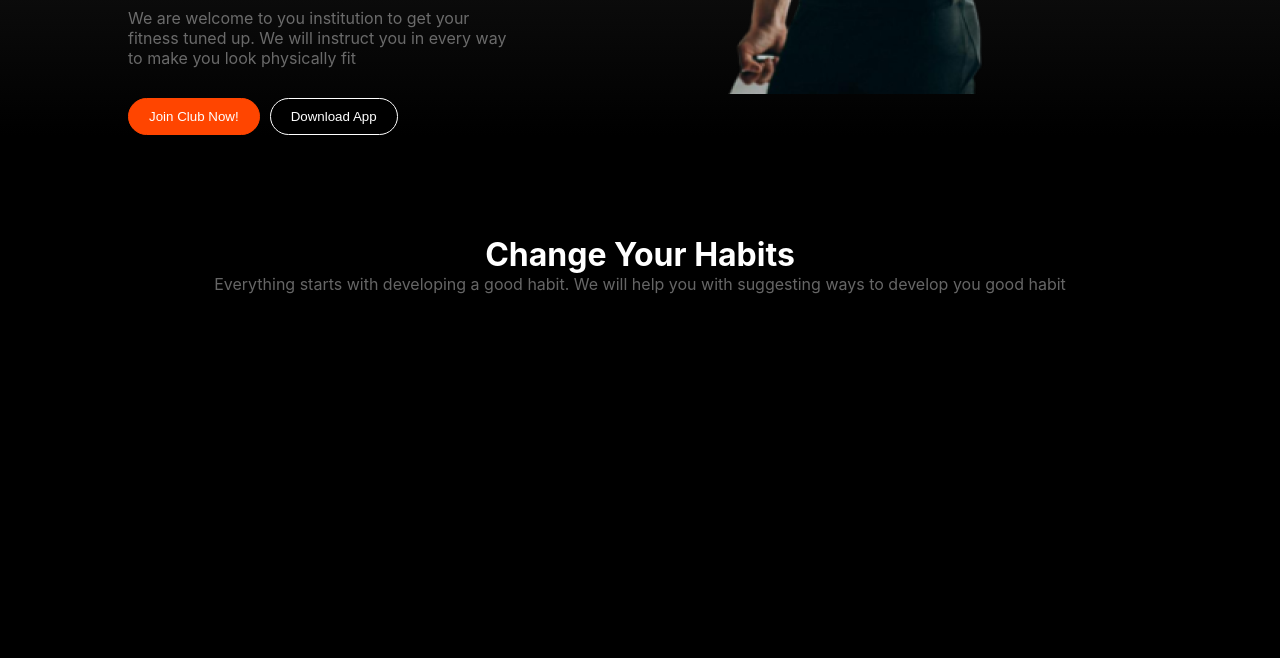
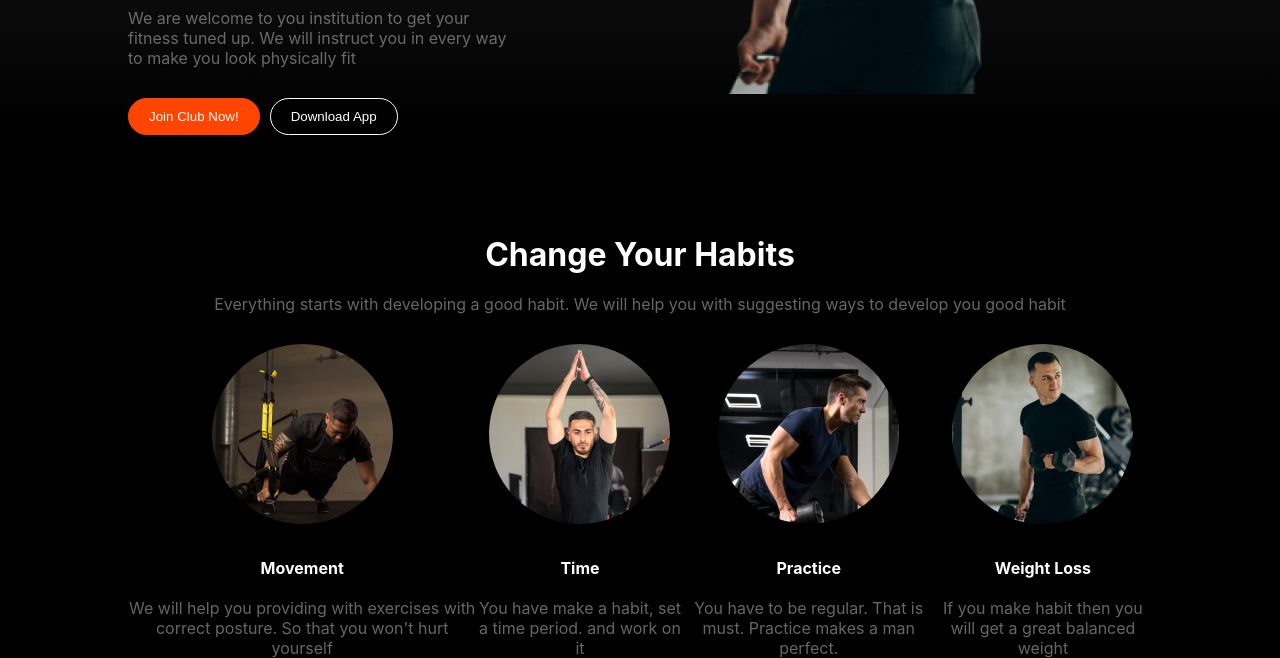
Before and after one commit to oyalieul/ph10_assignment_2, a plain HTML site: page index.html in a window 1280 px wide. Shown: the part 586-1244 px from the top of the page. Before the commit the page ends 880 px from the top, so only its background shows below. Drawn offline with Linux system fonts and the light colour scheme.

Commit message:
habit sec done

```diff
--- a/index.html
+++ b/index.html
@@ -25,7 +25,8 @@
             <section class="banner d-flex">
                 <div class="banner-div">
                     <h2 class="banner-title">Get body in <span class="special-font">shape</span> & stay healthy</h2>
-                    <p class="banner-discription">We are welcome to you institution to get your fitness tuned up. We will instruct you in every way to
+                    <p class="banner-discription">We are welcome to you institution to get your fitness tuned up. We
+                        will instruct you in every way to
                         make you look physically fit</p>
                     <div class="d-flex">
                         <button class="banner-button-primary">
@@ -37,7 +38,7 @@
                     </div>
                 </div>
                 <div class="banner-div d-flex banner-img-div">
-                    <img class="banner-img"  src="images/Images 2.png" alt="">
+                    <img class="banner-img" src="images/Images 2.png" alt="">
                 </div>
             </section>
         </div>
@@ -46,9 +47,33 @@
     <main>
         <!-- change your habits -->
         <section class="habit-section">
-            <h2 class="habit-title">Change Your Habits</h2>
-            <p class="habit-description">Everything starts with developing a good habit. We will help you with suggesting ways to develop you good habit</p>
-
+            <div class="mt-30 mb-30">
+                <h2 class="habit-title mb-20">Change Your Habits</h2>
+                <p class="habit-description mb-20">Everything starts with developing a good habit. We will help you with
+                    suggesting ways to develop you good habit</p>
+            </div>
+            <div class="d-flex justify-content-between">
+                <div class="habit-card">
+                    <img class="habit-card-img" src="/images/habit 1.png" alt="">
+                    <h4 class="habit-card-title mb-20">Movement</h4>
+                    <p class="habit-card-description">We will help you providing with exercises with correct posture. So that you won't hurt yourself</p>
+                </div>
+                <div class="habit-card">
+                    <img class="habit-card-img" src="/images/habit 2.png" alt="">
+                    <h4 class="habit-card-title mb-20">Time</h4>
+                    <p class="habit-card-description">You have make a habit, set a time period. and work on it</p>
+                </div>
+                <div class="habit-card">
+                    <img class="habit-card-img" src="/images/habit 3.png" alt="">
+                    <h4 class="habit-card-title mb-20">Practice</h4>
+                    <p class="habit-card-description">You have to be regular. That is must. Practice makes a man perfect.</p>
+                </div>
+                <div class="habit-card">
+                    <img class="habit-card-img" src="/images/habit 4.png" alt="">
+                    <h4 class="habit-card-title mb-20">Weight Loss</h4>
+                    <p class="habit-card-description">If you make habit then you will get a great balanced weight</p>
+                </div>
+            </div>
         </section>
 
         <!-- Run an Extra Mile Easily -->
--- a/style.css
+++ b/style.css
@@ -97,11 +97,17 @@
 
 .habit-description{
     color: rgba(255, 255, 255, 0.40);
+
 }
 
+.habit-card-img{
+    border-radius: 50%;
+    margin-bottom: 30px;
+}
 
-
-
+.habit-card-description{
+    color: rgba(255, 255, 255, 0.40);
+}
 
 
 /* --------------------------------------------------- */
@@ -134,6 +140,28 @@
     margin: 0 auto;
 }
 
+
+/* padding */
+
 .pt-20{
     padding-top: 20px;
 }
+
+
+/* margin */
+
+.mt-20{
+    margin-top: 20px;
+}
+
+.mb-20{
+    margin-bottom: 20px;
+}
+
+.mt-30{
+    margin-top: 30px;
+}
+
+.mb-30{
+    margin-bottom: 30px;
+}
```
Also changed, not shown: images/habit 1.png (renamed from images/image 3.png), images/habit 2.png (renamed from images/image 2.png), images/habit 3.png (renamed from images/image 4.png), images/habit 4.png (renamed from images/image 5.png). Lines whose indentation alone changed are shown as unchanged.
